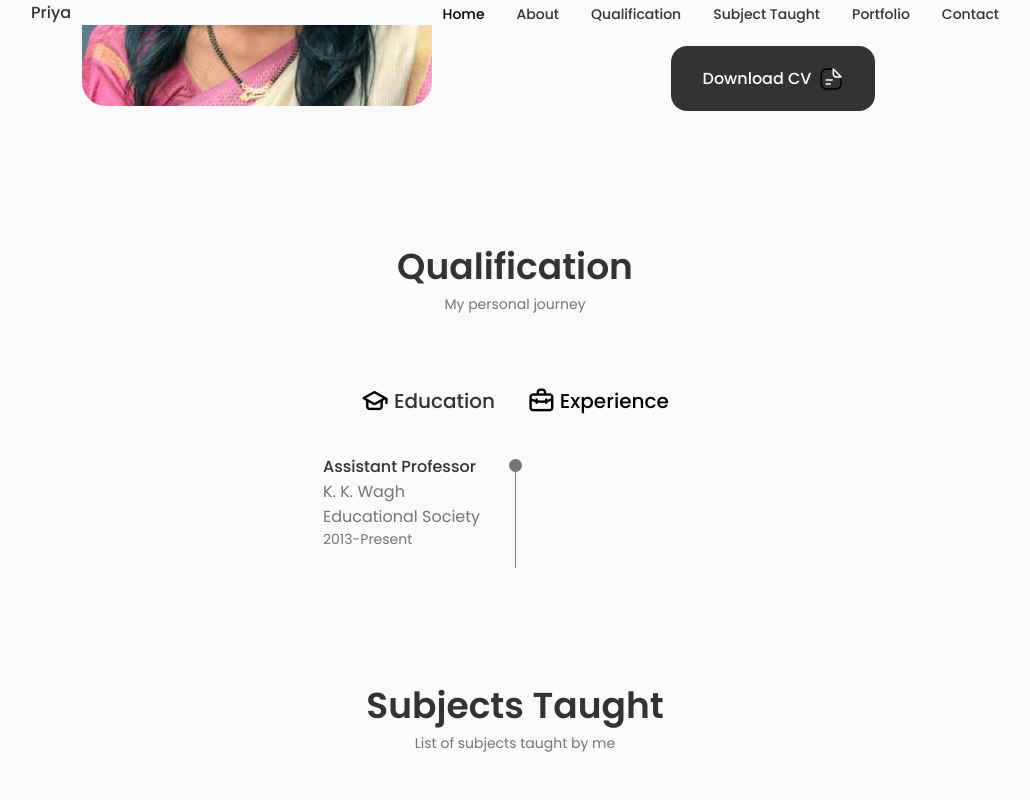
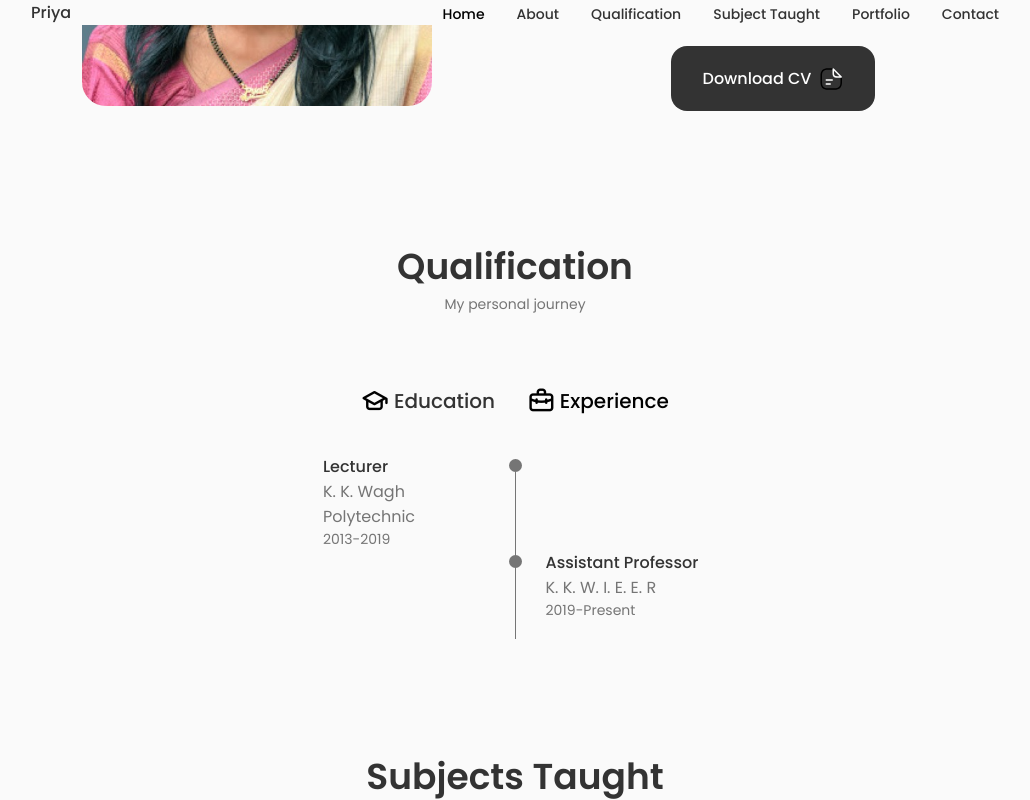
Before and after one commit to Ishan0704/portfolio-priya-mam, a React (Create React App) app: page / in a window 1280 px wide. Both pictures are taken after a click on the element "Experience". Shown: the part 996-1796 px from the top of the page, without its empty margins (125-1155 px from the left). Built offline with nearby package versions, Linux system fonts and the light colour scheme.

Commit message:
qualification updated

```diff
--- a/src/components/qualification/Qualification.jsx
+++ b/src/components/qualification/Qualification.jsx
@@ -33,7 +33,7 @@ const Qualification = () => {
                         <span className="qualifiction__subtitle">Pune University</span>
 
                         <div className="qualification__calender">
-                            <i className="uil uil-calender-alt"></i>2013
+                            <i className="uil uil-calender-alt"></i>2009-2013
                         </div>
                     </div>
 
@@ -57,7 +57,7 @@ const Qualification = () => {
                         <span className="qualifiction__subtitle">Pune University</span>
 
                         <div className="qualification__calender">
-                            <i className="uil uil-calender-alt"></i>2016
+                            <i className="uil uil-calender-alt"></i>2014-2016
                         </div>
                     </div>
 
@@ -84,11 +84,11 @@ const Qualification = () => {
             <div className={toggleState === 2 ? "qualification__content qualification__content-active" : "qualification__content"}>
                 <div className="qualification__data">
                     <div>
-                        <h3 className="qualification__title">Assistant Professor</h3>
-                        <span className="qualifiction__subtitle">K. K. Wagh Educational Society</span>
+                        <h3 className="qualification__title">Lecturer</h3>
+                        <span className="qualifiction__subtitle">K. K. Wagh Polytechnic</span>
 
                         <div className="qualification__calender">
-                            <i className="uil uil-calender-alt"></i>2013-Present
+                            <i className="uil uil-calender-alt"></i> 2013-2019
                         </div>
                     </div>
 
@@ -98,7 +98,7 @@ const Qualification = () => {
                     </div>
                 </div>
 
-                {/* <div className="qualification__data">
+                <div className="qualification__data">
 
                     <div></div>
 
@@ -108,16 +108,14 @@ const Qualification = () => {
                     </div>
 
                     <div>
-                        <h3 className="qualification__title">def</h3>
-                        <span className="qualifiction__subtitle">XYZ University</span>
+                        <h3 className="qualification__title">Assistant Professor</h3>
+                        <span className="qualifiction__subtitle">K. K. W. I. E. E. R</span>
 
                         <div className="qualification__calender">
-                            <i className="uil uil-calender-alt"></i>2021-present
+                            <i className="uil uil-calender-alt"></i>2019-Present
                         </div>
                     </div>
-
-
-                </div> */}
+                </div>
 
             </div>
 
```
